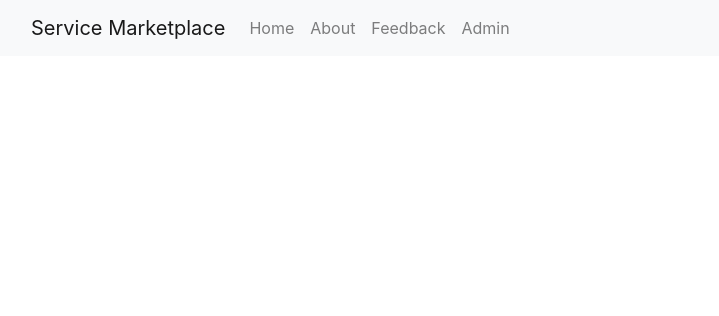
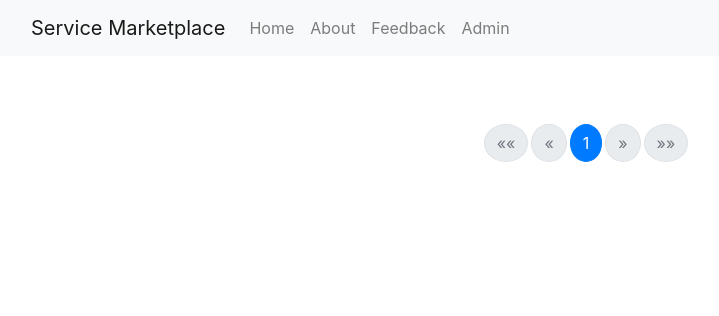
Before and after one commit to LazebnyA/django-booking-proj, a Django app: page / in a window 1280 px wide. Shown: the top 316 px of the page, without its empty margins (54-773 px from the left). Run offline with Django 5.2, Linux system fonts and the light colour scheme; data that the repository does not hold is empty; some libraries are stand-ins or nearby versions.

Commit message:
pagination + errors handling

```diff
--- a/booking_service/service/models.py
+++ b/booking_service/service/models.py
@@ -2,6 +2,7 @@ from django.db import models
 from django.utils import timezone
 from django.conf import settings
 from django.utils.text import slugify
+from django.urls import reverse
 
 
 class PublishedManager(models.Manager):
@@ -18,7 +19,7 @@ class Service(models.Model):
 
     service_name = models.CharField(max_length=100)
     provider_name = models.CharField(max_length=100)
-    slug = models.SlugField(max_length=100)
+    slug = models.SlugField(max_length=100, unique_for_date='published')
     price = models.IntegerField()
     description = models.TextField()
     published = models.DateTimeField(default=timezone.now)
@@ -57,3 +58,9 @@ class Service(models.Model):
 
     def __str__(self):
         return f"{self.service_name} by {self.provider_name}"
+
+    def get_absolute_url(self):
+        return reverse(
+            'service:service_detail',
+            args=[self.published.year, self.published.month, self.published.day, self.slug]
+        )
--- /dev/null
+++ b/booking_service/service/templates/service/css/pagination.css
@@ -0,0 +1,48 @@
+.pagination {
+    margin-top: 20px;
+    margin-bottom: 20px;
+}
+
+.pagination .page-item {
+    margin: 0 2px;
+}
+
+.pagination .page-item .page-link {
+    color: #007bff;
+    border: 1px solid #dee2e6;
+    padding: 8px 12px;
+    border-radius: 50%;
+    transition: background-color 0.2s ease-in-out, color 0.2s ease-in-out;
+}
+
+.pagination .page-item.active .page-link {
+    background-color: #007bff;
+    color: white;
+    border-color: #007bff;
+}
+
+.pagination .page-item.disabled .page-link {
+    color: #6c757d;
+    background-color: #e9ecef;
+    border-color: #dee2e6;
+    pointer-events: none;
+}
+
+.pagination .page-item .page-link:hover {
+    background-color: #0056b3;
+    color: white;
+    border-color: #0056b3;
+}
+
+.pagination .page-item .page-link:focus {
+    outline: none;
+    box-shadow: 0 0 5px rgba(0, 123, 255, 0.5);
+}
+
+.pagination .page-item:first-child .page-link {
+    border-radius: 50%;
+}
+
+.pagination .page-item:last-child .page-link {
+    border-radius: 50%;
+}
--- a/booking_service/service/templates/service/index.html
+++ b/booking_service/service/templates/service/index.html
@@ -7,6 +7,7 @@
 
 {% block css %}
     <link href="{% static "service/css/index.css" %}" rel="stylesheet">
+    <link rel="stylesheet" href="{% static "service/css/pagination.css" %}">
 {% endblock %}
 
 
@@ -16,7 +17,7 @@
             <div class="col-md-4 mb-4">
                 <div class="card">
                     <div class="card-body">
-                        <a href="{% url "service:service_detail" service.id %}"><h5 class="card-title text-truncate">{{ service.service_name|linebreaks }}</h5></a>
+                        <a href="{{ service.get_absolute_url }}"><h5 class="card-title text-truncate">{{ service.service_name|linebreaks }}</h5></a>
                         <h6 class="card-subtitle mb-2 text-muted text-truncate">{{ service.provider_name }}</h6>
                         <p class="card-text ">{{ service.description|truncatechars:40 }}</p>
                         <p class="card-text"><strong>Price: ${{ service.price }}</strong></p>
@@ -26,4 +27,5 @@
             </div>
         {% endfor %}
     </div>
+    {% include "includes/pagination.html" with page=services %}
 {% endblock %}
--- a/booking_service/service/urls.py
+++ b/booking_service/service/urls.py
@@ -6,5 +6,5 @@ app_name = 'service'
 
 urlpatterns = [
     path('', views.service_list, name='service_list'),
-    path('<int:pk>/', views.service_detail, name='service_detail'),
+    path('<int:year>/<int:month>/<int:day>/<slug:service_slug>/', views.service_detail, name='service_detail'),
 ]
--- a/booking_service/service/views.py
+++ b/booking_service/service/views.py
@@ -1,3 +1,4 @@
+from django.core.paginator import Paginator, EmptyPage, PageNotAnInteger
 from django.shortcuts import get_object_or_404, render
 
 from service.models import Service
@@ -6,6 +7,16 @@ from service.models import Service
 def service_list(request):
     services = Service.published_objects.all()
 
+    paginator = Paginator(services, 9)
+    page_number = request.GET.get('page', 1)
+
+    try:
+        services = paginator.page(page_number)
+    except PageNotAnInteger:
+        services = paginator.page(1)
+    except EmptyPage:
+        services = paginator.page(paginator.num_pages)
+
     return render(
         request,
         'service/index.html',
@@ -13,8 +24,15 @@ def service_list(request):
     )
 
 
-def service_detail(request, pk):
-    service = get_object_or_404(Service, pk=pk, status=Service.Status.PUBLISHED)
+def service_detail(request, year, month, day, service_slug):
+    service = get_object_or_404(
+        Service,
+        status=Service.Status.PUBLISHED,
+        slug=service_slug,
+        published__year=year,
+        published__month=month,
+        published__day=day,
+    )
 
     return render(
         request,
--- /dev/null
+++ b/booking_service/templates/includes/pagination.html
@@ -0,0 +1,63 @@
+<nav aria-label="Page navigation">
+    <ul class="pagination justify-content-center">
+        {% if page.has_previous %}
+            <li class="page-item">
+                <a class="page-link" href="?page=1" aria-label="First">
+                    <span aria-hidden="true">&laquo;&laquo;</span>
+                </a>
+            </li>
+            <li class="page-item">
+                <a class="page-link" href="?page={{ page.previous_page_number }}" aria-label="Previous">
+                    <span aria-hidden="true">&laquo;</span>
+                </a>
+            </li>
+        {% else %}
+            <li class="page-item disabled">
+                <a class="page-link" aria-label="First">
+                    <span aria-hidden="true">&laquo;&laquo;</span>
+                </a>
+            </li>
+            <li class="page-item disabled">
+                <a class="page-link" aria-label="Previous">
+                    <span aria-hidden="true">&laquo;</span>
+                </a>
+            </li>
+        {% endif %}
+
+        {% for i in page.paginator.page_range %}
+            {% if page.number == i %}
+                <li class="page-item active">
+                    <a class="page-link">{{ i }} <span class="sr-only">(current)</span></a>
+                </li>
+            {% elif i > page.number|add:'-3' and i < page.number|add:'3' %}
+                <li class="page-item">
+                    <a class="page-link" href="?page={{ i }}">{{ i }}</a>
+                </li>
+            {% endif %}
+        {% endfor %}
+
+        {% if page.has_next %}
+            <li class="page-item">
+                <a class="page-link" href="?page={{ page.next_page_number }}" aria-label="Next">
+                    <span aria-hidden="true">&raquo;</span>
+                </a>
+            </li>
+            <li class="page-item">
+                <a class="page-link" href="?page={{ page.paginator.num_pages }}" aria-label="Last">
+                    <span aria-hidden="true">&raquo;&raquo;</span>
+                </a>
+            </li>
+        {% else %}
+            <li class="page-item disabled">
+                <a class="page-link" aria-label="Next">
+                    <span aria-hidden="true">&raquo;</span>
+                </a>
+            </li>
+            <li class="page-item disabled">
+                <a class="page-link" aria-label="Last">
+                    <span aria-hidden="true">&raquo;&raquo;</span>
+                </a>
+            </li>
+        {% endif %}
+    </ul>
+</nav>
```
Also changed, not shown: booking_service/service/migrations/0004_alter_service_slug.py (added), booking_service/service/migrations/0005_alter_service_slug.py (added).
